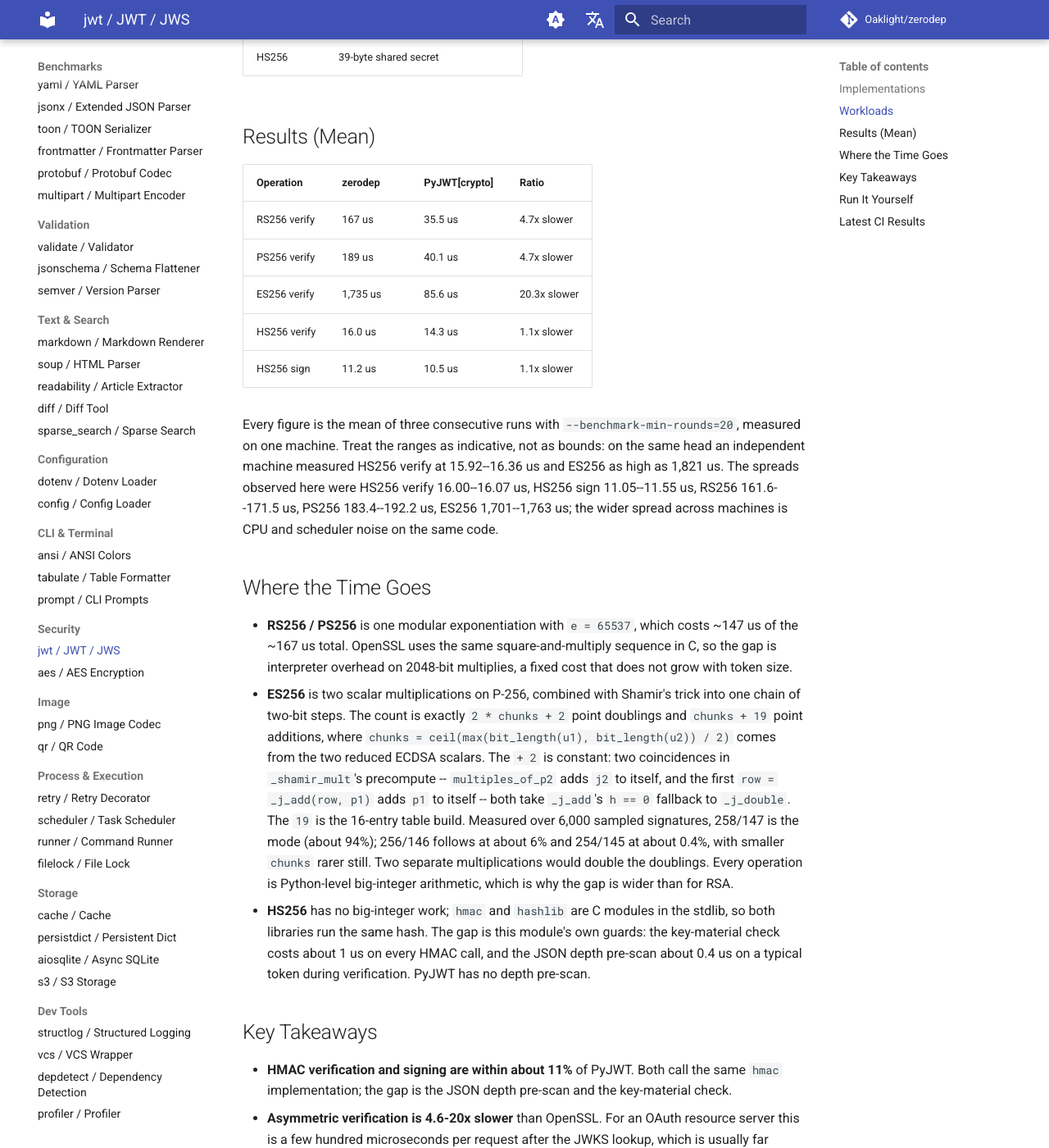
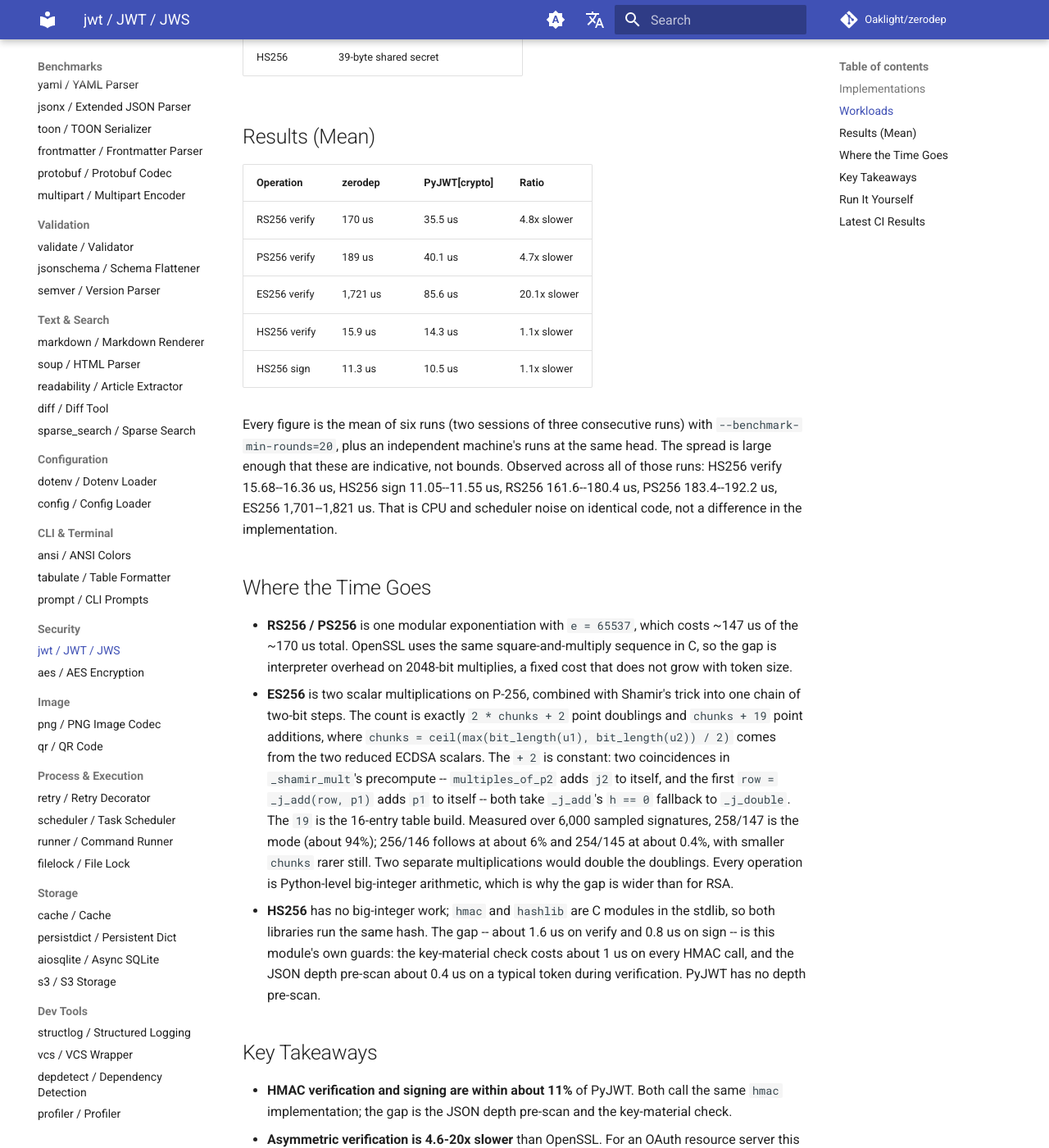
Before and after one commit to Oaklight/zerodep, an MkDocs documentation site: the page built from docs/benchmarks/jwt.md, in a window 1280 px wide and 1400 px high, scrolled down 1053 px. Shown: the whole window at 82% size. Built offline with MkDocs 1.6.1 and Material for MkDocs 9.7.7, drawn with Linux system fonts in a browser that asks for light colours; comment, search, counter and statistics services are not loaded.

Commit message:
docs(jwt): give benchmark ranges across sessions and machines
A second session on this machine measured HS256 verify 15.68-15.92, below
the single-session range, so the table now reports six-run means and the
observed spread across all runs and the independent machine.

```diff
--- a/docs/benchmarks/jwt.md
+++ b/docs/benchmarks/jwt.md
@@ -31,19 +31,19 @@ Each case verifies (or, for HS256, signs) a token with six claims (`sub`, `iss`,
 
 | Operation | zerodep | PyJWT[crypto] | Ratio |
 |-----------|---------|---------------|-------|
-| RS256 verify | 167 us | 35.5 us | 4.7x slower |
+| RS256 verify | 170 us | 35.5 us | 4.8x slower |
 | PS256 verify | 189 us | 40.1 us | 4.7x slower |
-| ES256 verify | 1,735 us | 85.6 us | 20.3x slower |
-| HS256 verify | 16.0 us | 14.3 us | 1.1x slower |
-| HS256 sign | 11.2 us | 10.5 us | 1.1x slower |
+| ES256 verify | 1,721 us | 85.6 us | 20.1x slower |
+| HS256 verify | 15.9 us | 14.3 us | 1.1x slower |
+| HS256 sign | 11.3 us | 10.5 us | 1.1x slower |
 
-Every figure is the mean of three consecutive runs with `--benchmark-min-rounds=20`, measured on one machine. Treat the ranges as indicative, not as bounds: on the same head an independent machine measured HS256 verify at 15.92--16.36 us and ES256 as high as 1,821 us. The spreads observed here were HS256 verify 16.00--16.07 us, HS256 sign 11.05--11.55 us, RS256 161.6--171.5 us, PS256 183.4--192.2 us, ES256 1,701--1,763 us; the wider spread across machines is CPU and scheduler noise on the same code.
+Every figure is the mean of six runs (two sessions of three consecutive runs) with `--benchmark-min-rounds=20`, plus an independent machine's runs at the same head. The spread is large enough that these are indicative, not bounds. Observed across all of those runs: HS256 verify 15.68--16.36 us, HS256 sign 11.05--11.55 us, RS256 161.6--180.4 us, PS256 183.4--192.2 us, ES256 1,701--1,821 us. That is CPU and scheduler noise on identical code, not a difference in the implementation.
 
 ## Where the Time Goes
 
-- **RS256 / PS256** is one modular exponentiation with `e = 65537`, which costs ~147 us of the ~167 us total. OpenSSL uses the same square-and-multiply sequence in C, so the gap is interpreter overhead on 2048-bit multiplies, a fixed cost that does not grow with token size.
+- **RS256 / PS256** is one modular exponentiation with `e = 65537`, which costs ~147 us of the ~170 us total. OpenSSL uses the same square-and-multiply sequence in C, so the gap is interpreter overhead on 2048-bit multiplies, a fixed cost that does not grow with token size.
 - **ES256** is two scalar multiplications on P-256, combined with Shamir's trick into one chain of two-bit steps. The count is exactly `2 * chunks + 2` point doublings and `chunks + 19` point additions, where `chunks = ceil(max(bit_length(u1), bit_length(u2)) / 2)` comes from the two reduced ECDSA scalars. The `+ 2` is constant: two coincidences in `_shamir_mult`'s precompute -- `multiples_of_p2` adds `j2` to itself, and the first `row = _j_add(row, p1)` adds `p1` to itself -- both take `_j_add`'s `h == 0` fallback to `_j_double`. The `19` is the 16-entry table build. Measured over 6,000 sampled signatures, 258/147 is the mode (about 94%); 256/146 follows at about 6% and 254/145 at about 0.4%, with smaller `chunks` rarer still. Two separate multiplications would double the doublings. Every operation is Python-level big-integer arithmetic, which is why the gap is wider than for RSA.
-- **HS256** has no big-integer work; `hmac` and `hashlib` are C modules in the stdlib, so both libraries run the same hash. The gap is this module's own guards: the key-material check costs about 1 us on every HMAC call, and the JSON depth pre-scan about 0.4 us on a typical token during verification. PyJWT has no depth pre-scan.
+- **HS256** has no big-integer work; `hmac` and `hashlib` are C modules in the stdlib, so both libraries run the same hash. The gap -- about 1.6 us on verify and 0.8 us on sign -- is this module's own guards: the key-material check costs about 1 us on every HMAC call, and the JSON depth pre-scan about 0.4 us on a typical token during verification. PyJWT has no depth pre-scan.
 
 ## Key Takeaways
 
```
